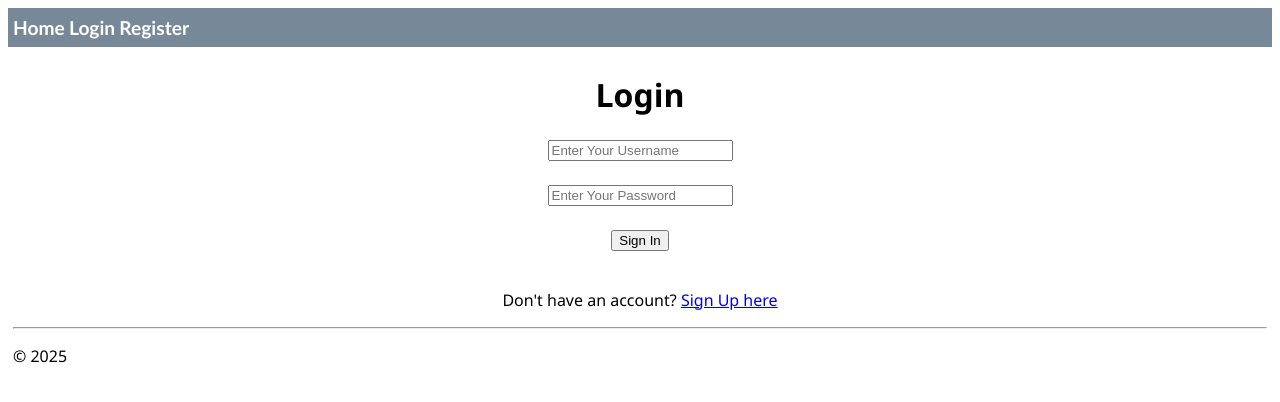
After one commit to DergevorkianJadeCSUN/440Project-Group9, a Flask app: page /login in a window 1280 px wide. The commit adds this page. Shown: the top 402 px of the page. Run offline with Flask 3, Linux system fonts and the light colour scheme.

Commit message:
set up basic login and registration pages (nonfunctional)

```diff
--- a/pyproject.toml
+++ b/pyproject.toml
@@ -1,2 +1,2 @@
 [project]
-name = "yourapplication"
+name = "webapp"
--- a/webapp/templates/home.html
+++ b/webapp/templates/home.html
@@ -1,6 +1,7 @@
 {% extends "layout.html" %}
 {% block title %}
-Login
+Home
 {% endblock %}
 {% block content %}
+Home Page for COMP440 Project
 {% endblock %}
--- a/webapp/templates/layout.html
+++ b/webapp/templates/layout.html
@@ -8,7 +8,9 @@
 
     <body>
         <div class="navbar">
-            <a href="{{ url_for('home') }}" class="navbar-brand">Login</a>
+            <a href="{{ url_for('home') }}" class="navbar-brand">Home</a>
+            <a href="{{ url_for('login') }}" class="navbar-brand">Login</a>
+            <a href="{{ url_for('register') }}" class="navbar-brand">Register</a>
         </div>
 
         <div class="body-content">
--- /dev/null
+++ b/webapp/templates/login.html
@@ -0,0 +1,16 @@
+{% extends "layout.html" %}
+{% block title %}
+Login
+{% endblock %}
+{% block content %}
+<div align="center">
+    <h1>Login</h1>
+    <form action="{{url_for('login')}}" method="post">
+        <div class = "msg">{{msg}}</div>
+            <input id="username" name="username" type="text" placeholder="Enter Your Username" class="textbox"/><br><br>
+            <input id="password" name="password" type="password" placeholder="Enter Your Password" class="textbox"/><br><br>
+            <input type="submit" class="btn" value="Sign In"><br><br>
+    </form>
+    <p class="bottom">Don't have an account?  <a class="bottom" href="{{url_for('register')}}"> Sign Up here</a></p>
+</div>
+{% endblock %}
--- a/webapp/views.py
+++ b/webapp/views.py
@@ -2,6 +2,18 @@ from flask import Flask
 from flask import render_template
 from webapp import app
 
-@app.route("/")
+@app.route('/')
 def home():
     return render_template("home.html")
+
+@app.route('/login', methods=['GET', 'POST'])
+def login():
+    msg = ''
+
+    return render_template("login.html", msg = msg)
+
+@app.route('/register', methods=('GET', 'POST'))
+def register():
+    msg = ''
+
+    return render_template("register.html", msg = msg)
```
Also changed, not shown: webapp/templates/register.html (added, +21 -0 lines).
